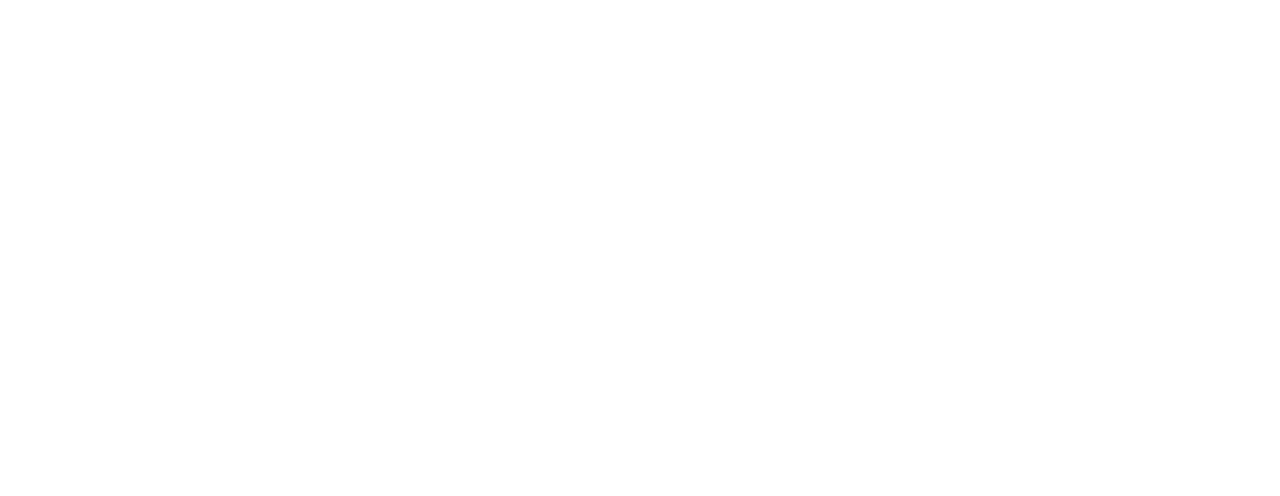
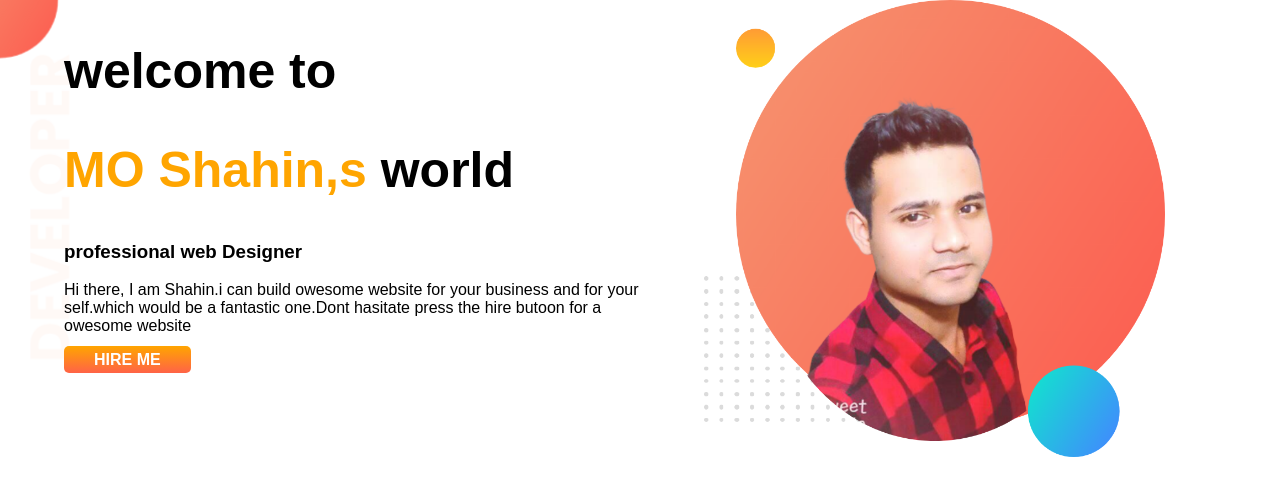
Before and after one commit to jhanker/developer-portfolio, a plain HTML site: page index.html in a window 1280 px wide. Drawn offline with Linux system fonts and the light colour scheme.

Commit message:
header section

```diff
--- a/index.html
+++ b/index.html
@@ -5,10 +5,19 @@
     <meta http-equiv="X-UA-Compatible" content="IE=edge">
     <meta name="viewport" content="width=device-width, initial-scale=1.0">
     <title>Developer portfolio</title>
+    <link rel="preconnect" href="https://fonts.googleapis.com"><link rel="preconnect" href="https://fonts.gstatic.com" crossorigin><link href="https://fonts.googleapis.com/css2?family=Open+Sans:wght@500&family=Quicksand:wght@300;400;500&display=swap" rel="stylesheet">
     <link rel="stylesheet" href="style.css">
 </head>
 <body>
+   <section id="top-banner">
+    <div class="half-width"> <h1>welcome to </h1>
+        <h1><span class="orange-bg">MO Shahin,s</span> world</h1>
+        <h3>professional  web Designer</h3>
+        <p>Hi there, I am Shahin.i can build owesome website for your business and for your self.which would be a fantastic one.Dont hasitate press the hire butoon for  a owesome website</p>
+       <a class="link-button" href="" target="_blank"> HIRE ME</a>
+        </div>
 
-
+       <div class="half-width"><img src="./images/my-bg (2).png" alt="profile photo"></div>
+   </section>
 </body>
 </html>
--- a/style.css
+++ b/style.css
@@ -0,0 +1,37 @@
+body{
+    font-family: 'poppins', sans-serif;
+    margin: 0;
+    padding: 0;
+}
+h1{
+    font-size: 50px;
+}
+.orange-bg{
+    color: orange;
+}
+section{
+    display: flex;
+}
+.half-width{
+    width: 50%;
+    padding-left: 5%;
+}
+.half-width img{
+    width: 80%;
+}
+.link-button{
+    background-image: linear-gradient(orange, tomato);
+    padding: 5px 30px;
+    border-radius: 5px;
+    text-decoration: none;
+    font-weight: bold;
+    color: white;
+}
+
+.link-button a{
+    text-decoration: none;
+}
+#top-banner{
+    background-image: url(./images/top-banner.png);
+    background-repeat: no-repeat;
+}
```
Also changed, not shown: images/dream-bg.png (added), images/exp-bg.png (added), images/jhankar.png (added), images/jhankar2.png (added), images/my-bg (2).png (added), images/my-bg.png (added), images/my-bg2.png (added), images/my_picture_3-removebg-preview.png (added), images/top-banner.png (added), 8 other files.
